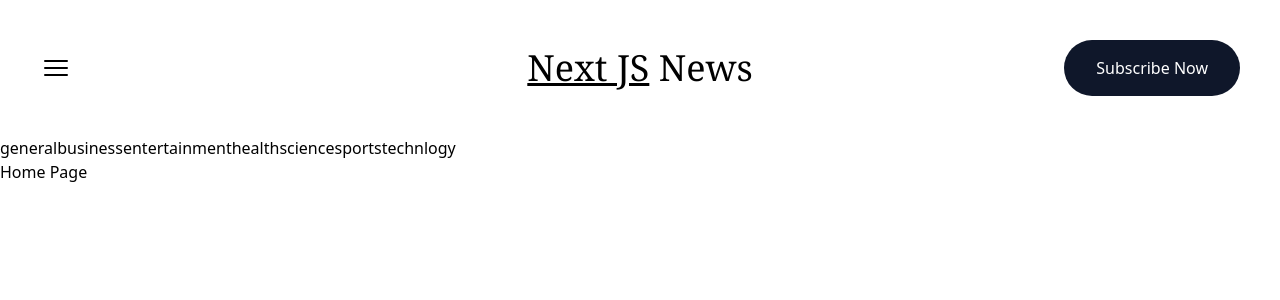
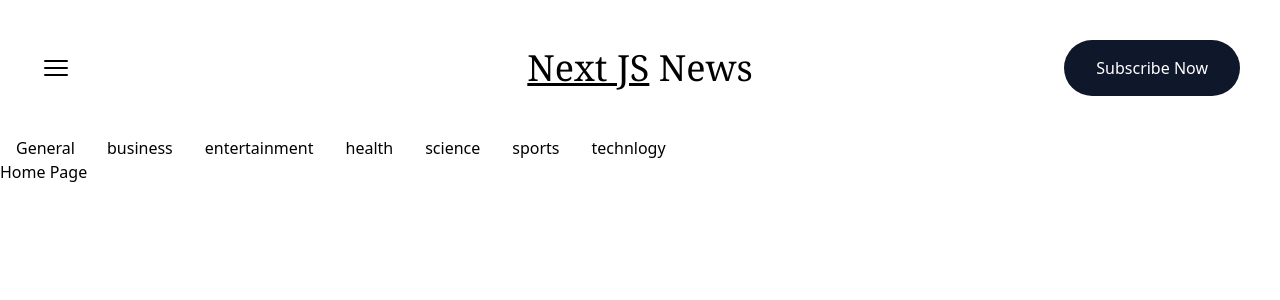
Before and after one commit to DanielMcIntyre2022/FINAL-NextJS-13-News-App, a Next.js app: page / in a window 1280 px wide. Shown: the top 300 px of the page. Built offline with nearby package versions, Linux system fonts and the light colour scheme.

Commit message:
added tailwincd css custom class to Link in NavLink component

```diff
--- a/app/NavLink.tsx
+++ b/app/NavLink.tsx
@@ -7,8 +7,9 @@ type Props = {
 
 function NavLink({ catergory, isActive }: Props) {
   return (
-    <Link href={`/news/${catergory}`}
-    className=''
+    <Link
+    href={`/news/${catergory}`}
+    className='navLink'
     >
     {catergory}
     </Link>
```
